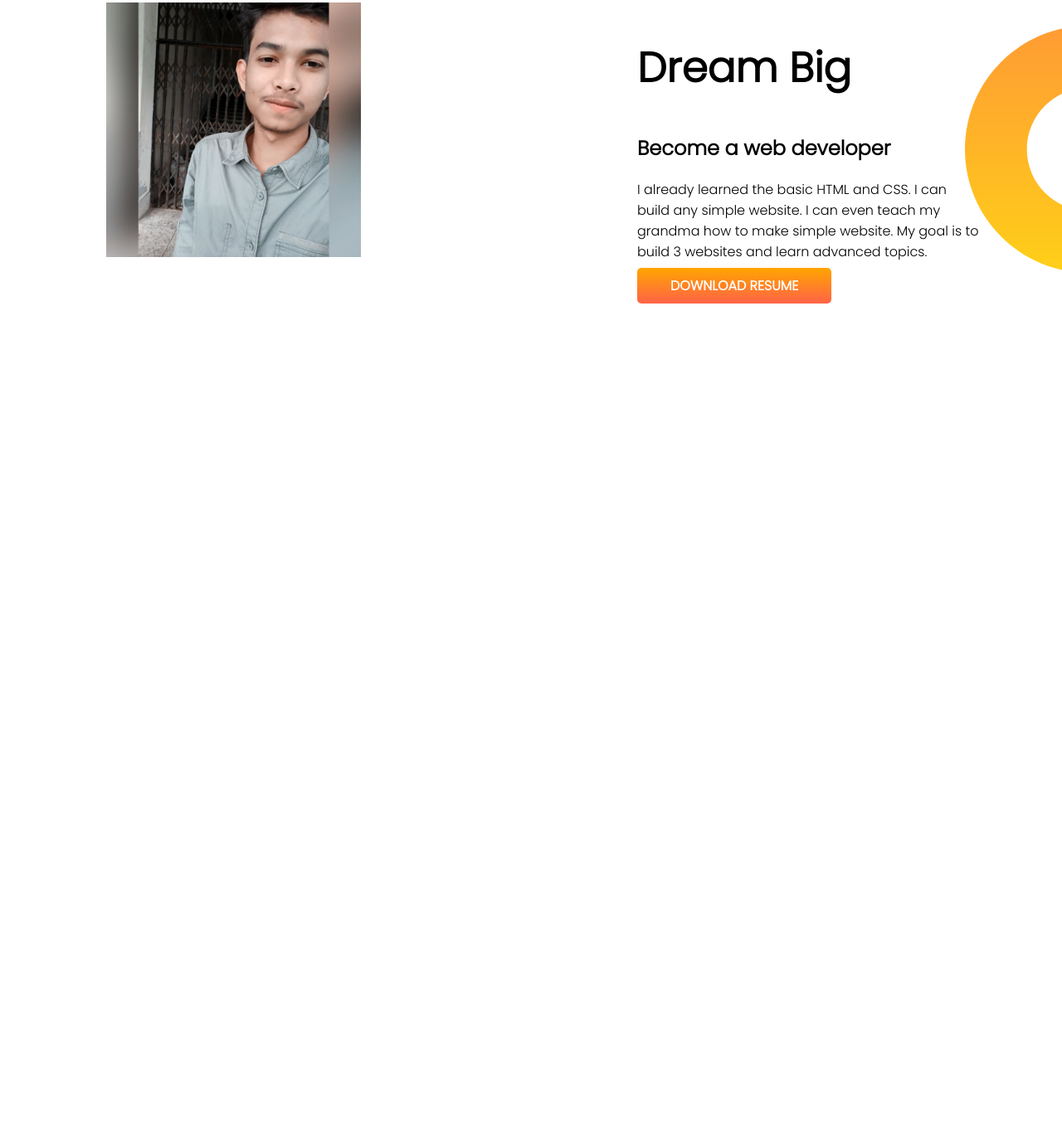
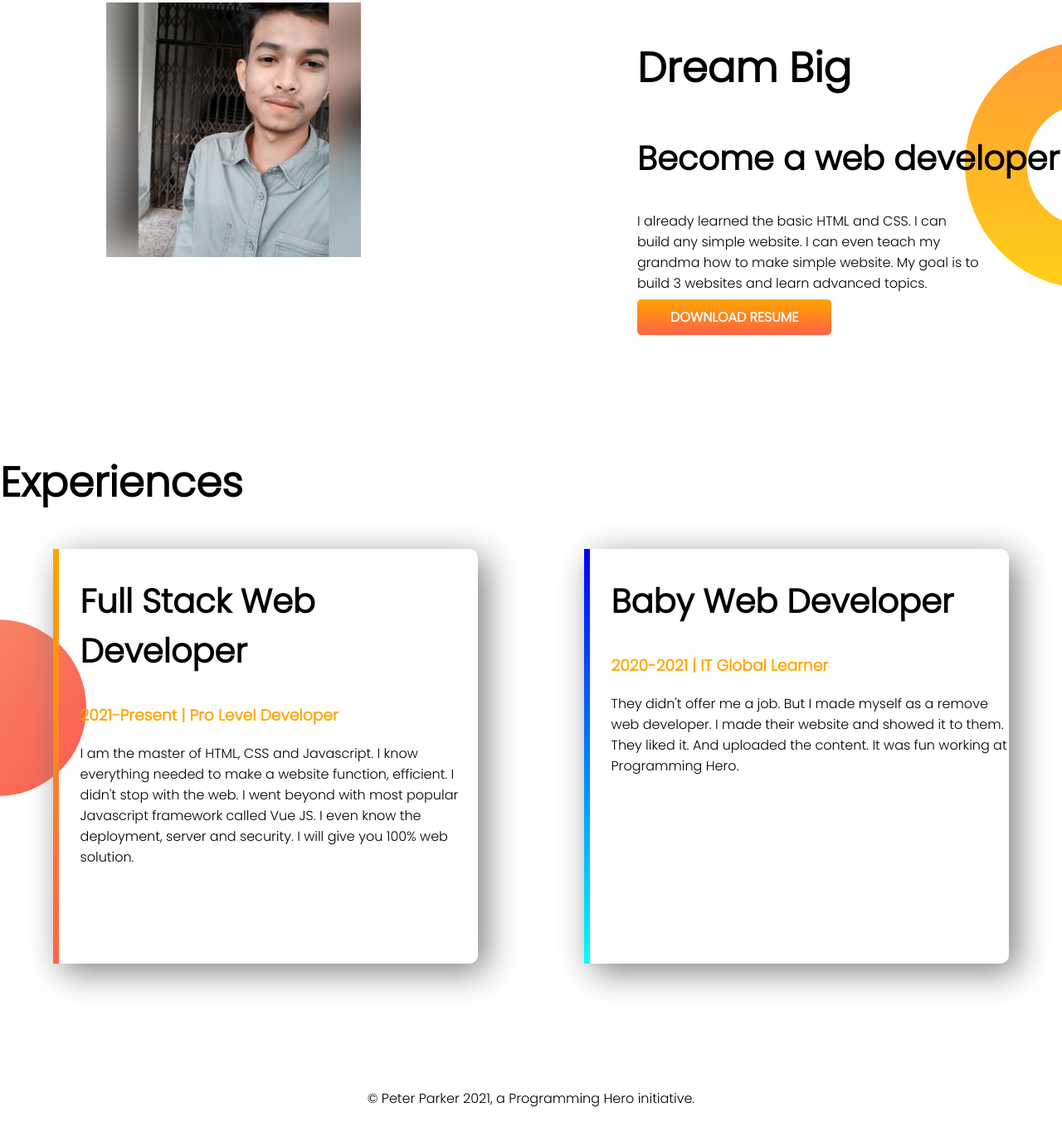
Before and after one commit to wdrashed/developer-portfolio, a plain HTML site: page index.html in a window 1280 px wide. Shown: the part 710-2063 px from the top of the page at 83% size. Before the commit the page ends 1217 px from the top, so only its background shows below. Drawn offline with Linux system fonts and the light colour scheme; a web font is replaced by a local one.

Commit message:
update date

```diff
--- a/index.html
+++ b/index.html
@@ -15,7 +15,7 @@
 
 <body>
 
-    <section class="top-banner">
+    <section class="top-banner flexible-container">
         <div class="half-width">
             <h1>Welcome To</h1>
             <h1 class="orange-color"><span>Rashedul Islam Rashed</span> World!</h1>
@@ -33,7 +33,7 @@
         </div>
     </section>
 
-    <section class="big-dream">
+    <section class="big-dream flexible-container">
 
         <div class="half-width">
             <img src="images/Square.jpg" alt="">
@@ -48,6 +48,32 @@
         </div>
     </section>
 
+    <section class="experience-area">
+        <h1>Experiences</h1>
+        <div class="flexible-container">
+            <div id="web-dev-expe" class="experience-item">
+                <h2>Full Stack Web Developer</h2>
+                <h3 class="orange-color">2021-Present | Pro Level Developer</h3>
+                <p>I am the master of HTML, CSS and Javascript. I know everything needed to make a website function,
+                    efficient. I didn't stop with the web. I went beyond with most popular Javascript framework called
+                    Vue JS. I even know the deployment, server and security. I will give you 100% web solution.</p>
+            </div>
+            <div id="web-dev-expe-baby" class="experience-item">
+                <h2>Baby Web Developer</h2>
+                <h3 class="orange-color">2020-2021 | IT Global Learner</h3>
+                <p>They didn't offer me a job. But I made myself as a remove web developer. I made their website and
+                    showed it to them. They liked it. And uploaded the content. It was fun working at Programming Hero.
+                </p>
+            </div>
+        </div>
+
+    </section>
+    <footer>
+        <p>
+            © Peter Parker 2021, a Programming Hero initiative.
+        </p>
+    </footer>
+
 </body>
 
 </html>
--- a/style.css
+++ b/style.css
@@ -5,11 +5,14 @@ body{
 h1{
     font-size:50px;
 }
+h2{
+    font-size:40px;
+}
 .orange-color span{
     color:orange;
 
 }
-section{
+.flexible-container{
     display: flex;
     margin-bottom:150px;
 }
@@ -41,3 +44,33 @@ section{
 .half-width p{
     padding-right:100px;
 }
+.orange-color{
+    color: orange;
+}
+.experience-item{
+    width:70%;
+    margin-left:5%;
+    margin-right:5%;
+    padding-left:2%;
+    box-shadow:10px 10px 40px gray;
+    border-radius:10px;
+    padding-bottom:100px;
+}
+.experience-area{
+    background-image:url(images/exp-bg.png);
+    background-repeat:no-repeat;
+    background-position:left;
+}
+#web-dev-expe-baby{
+    border-image:linear-gradient(blue,cyan);
+    border-image-slice:1;
+    border-left:7px solid;
+}
+#web-dev-expe{
+    border-image:linear-gradient(orange,tomato);
+    border-image-slice:1;
+    border-left:7px solid;
+}
+footer p{
+    text-align:center;
+}
```
Also changed, not shown: 4 other files.
